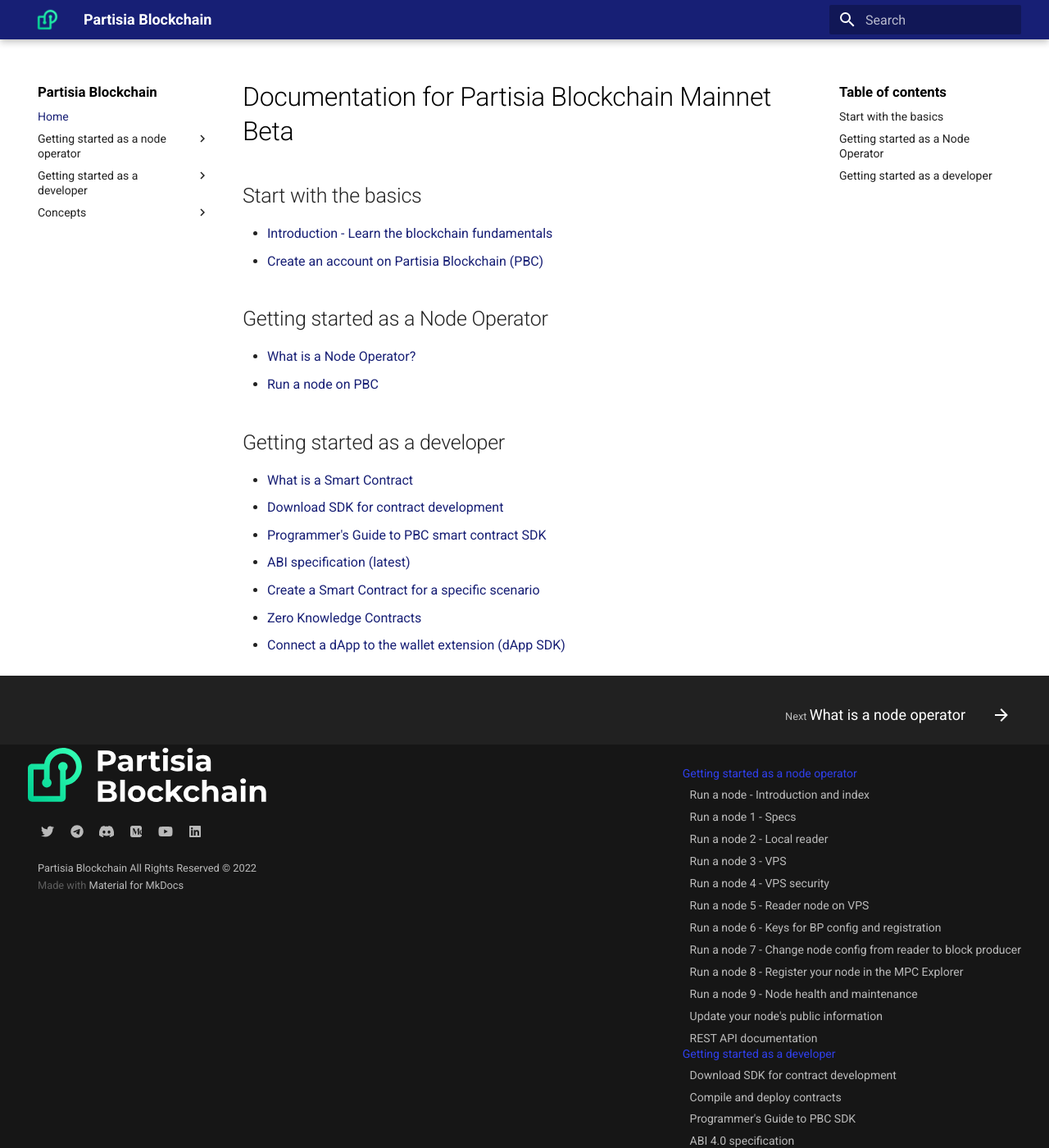
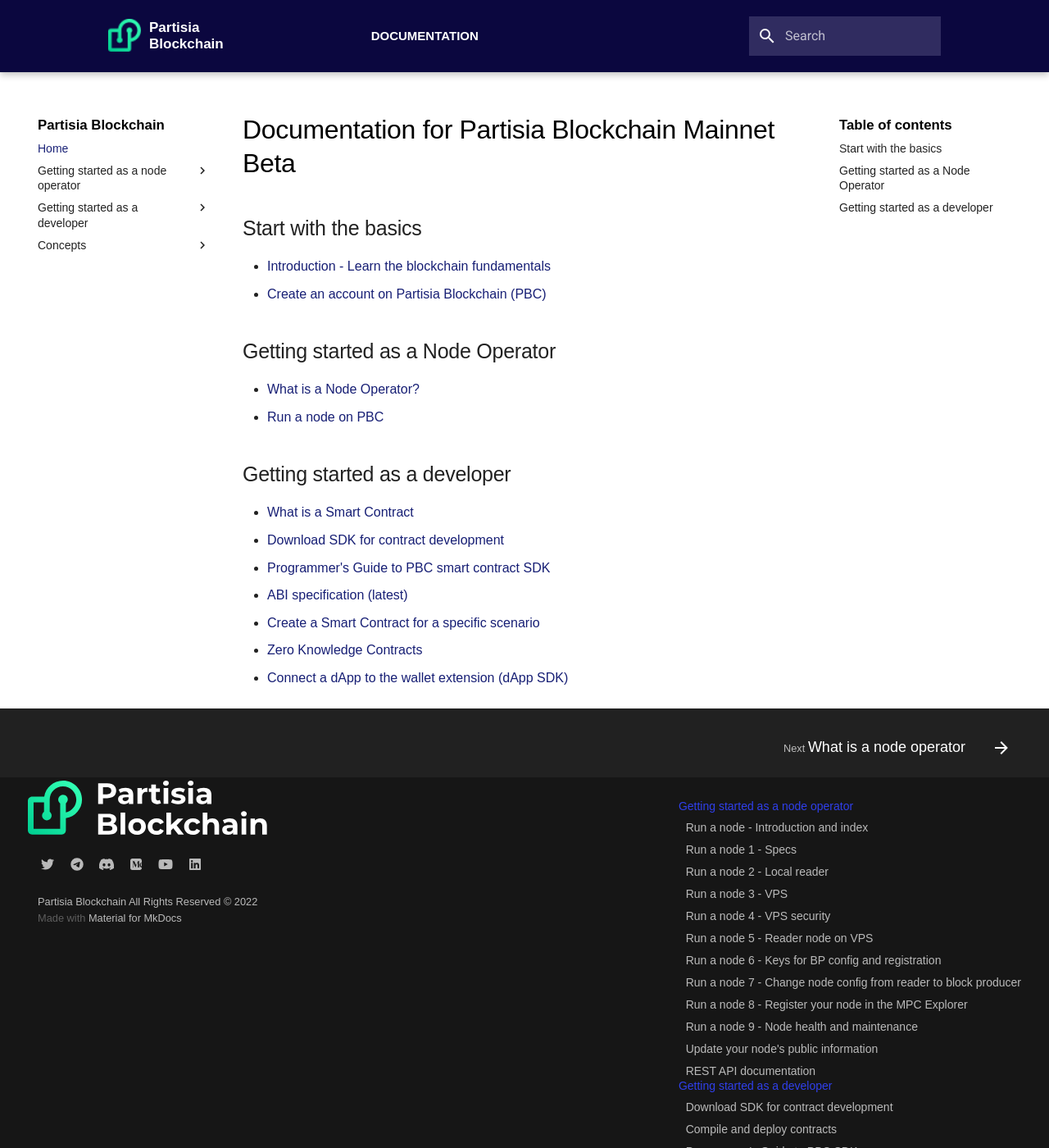
Before and after one commit to 0xSero/partisia-docs, an MkDocs documentation site: the page built from docs/index.md, in a window 1280 px wide and 1400 px high. Shown: the whole window at 82% size. Built offline with MkDocs 1.6.1 and Material for MkDocs 9.7.7, drawn with Linux system fonts in a browser that asks for light colours; some web fonts are replaced; a script that is not in the unit is left out.

Commit message:
chore: header: WIP

```diff
--- a/docs/stylesheets/extra.css
+++ b/docs/stylesheets/extra.css
@@ -46,6 +46,115 @@
     --md-footer-fg-color--lighter: hsla(0, 0%, 100%, 0.3);
     --md-footer-bg-color: rgba(0, 0, 0, 0.87);
     --md-footer-bg-color--dark: rgba(0, 0, 0, 0.32);
+}
+
+@font-face {
+    font-family: "Montserrat";
+    font-style: normal;
+    font-weight: 500;
+    font-display: swap;
+    src: url(https://fonts.gstatic.com/s/montserrat/v24/JTUHjIg1_i6t8kCHKm4532VJOt5-QNFgpCtZ6Hw5aXx-p7K4KLg.woff) format("woff");
+    unicode-range: U+0000-00FF, U+0131, U+0152-0153, U+02BB-02BC, U+02C6, U+02DA,
+        U+02DC, U+2000-206F, U+2074, U+20AC, U+2122, U+2191, U+2193, U+2212, U+2215,
+        U+FEFF, U+FFFD;
+}
+
+body {
+    font-family: "Montserrat", sans-serif !important;
+}
+
+.md-header {
+    background-color: #0b073f;
+    position: -webkit-sticky;
+    position: sticky;
+    padding: 15px 0px;
+    z-index: 4;
+}
+
+.md-header__inner {
+    display: flex;
+    justify-content: space-between;
+    margin: auto;
+    max-width: 80%;
+}
+
+.logo-flex {
+    display: flex;
+    align-items: center;
+}
+
+.logo-flex img {
+    width: 40px;
+    height: 40px;
+}
+
+.logo-text {
+    font-size: 17px;
+    margin-left: 10px;
+    font-family: "Montserrat", sans-serif;
+    padding: 0px;
+    margin-right: 180px;
+}
+
+.icon-flex {
+    display: flex;
+    align-items: center;
+}
+
+.icon-flex label:nth-of-type(1) {
+    margin-right: 30px;
+}
+
+.logo-text p {
+    padding: 0px;
+    line-height: 0.2;
+    font-weight: 900;
+}
+
+.header-link {
+    font-family: "Montserrat", sans-serif;
+}
+
+.md-search {
+    background-color: #302c60;
+}
+
+.md-search__form {
+    background-color: #302c60;
+}
+
+@media (max-width: 1024px) {
+    .header-link {
+        display: none;
+    }
+}
+
+@media (max-width: 365px) {
+    .icon-flex label:nth-of-type(1) {
+        margin-right: 10px;
+    }
+}
+
+@media (max-width: 1100px) {
+    .logo-text {
+        margin-right: 50px;
+    }
+}
+
+@media (max-width: 768px) {
+    .logo-text {
+        margin-right: 120px;
+    }
+}
+
+@media (max-width: 570px) {
+    .md-header__inner {
+        max-width: 95%;
+    }
+
+    .logo-text {
+        margin-right: 0px;
+    }
 }
 
 .md-nav__title {
--- /dev/null
+++ b/overrides/partials/header.html
@@ -0,0 +1,84 @@
+<!DOCTYPE html>
+<html lang="en">
+
+<head>
+  <meta charset="UTF-8" />
+  <meta http-equiv="X-UA-Compatible" content="IE=edge" />
+  <meta name="viewport" content="width=device-width, initial-scale=1.0" />
+  <title>Document</title>
+</head>
+
+<body>
+  <header class="md-header" data-md-component="header">
+    <nav aria-label="Header" class="md-header__inner md-grid">
+      <div class="logo-flex">
+        <a aria-label="Partisia Blockchain" data-md-component="logo" href="https://www.partisiablockchain.com/"
+          title="Partisia Blockchain">
+          <img alt="logo" src="assets/pbclogo.png" />
+        </a>
+        <div class="logo-text">
+          <p>Partisia</p>
+          <p>Blockchain</p>
+        </div>
+        <div class="header-link">
+          <h2>DOCUMENTATION</h2>
+        </div>
+      </div>
+      <div class="icon-flex">
+        <label class="md-header__button md-icon" for="__drawer">
+          <svg viewbox="0 0 24 24" xmlns="http://www.w3.org/2000/svg">
+            <path d="M3 6h18v2H3V6m0 5h18v2H3v-2m0 5h18v2H3v-2Z"></path>
+          </svg>
+        </label>
+        <label class="md-header__button md-icon" for="__search">
+          <svg viewbox="0 0 24 24" xmlns="http://www.w3.org/2000/svg">
+            <path
+              d="M9.5 3A6.5 6.5 0 0 1 16 9.5c0 1.61-.59 3.09-1.56 4.23l.27.27h.79l5 5-1.5 1.5-5-5v-.79l-.27-.27A6.516 6.516 0 0 1 9.5 16 6.5 6.5 0 0 1 3 9.5 6.5 6.5 0 0 1 9.5 3m0 2C7 5 5 7 5 9.5S7 14 9.5 14 14 12 14 9.5 12 5 9.5 5Z">
+            </path>
+          </svg>
+        </label>
+        <div class="md-search" data-md-component="search" role="dialog">
+          <label class="md-search__overlay" for="__search"></label>
+          <div class="md-search__inner" role="search">
+            <form class="md-search__form" name="search">
+              <input aria-label="Search" autocapitalize="off" autocomplete="off" autocorrect="off"
+                class="md-search__input" data-md-component="search-query" name="query" placeholder="Search" required=""
+                spellcheck="false" type="text" />
+              <label class="md-search__icon md-icon" for="__search">
+                <svg viewbox="0 0 24 24" xmlns="http://www.w3.org/2000/svg">
+                  <path
+                    d="M9.5 3A6.5 6.5 0 0 1 16 9.5c0 1.61-.59 3.09-1.56 4.23l.27.27h.79l5 5-1.5 1.5-5-5v-.79l-.27-.27A6.516 6.516 0 0 1 9.5 16 6.5 6.5 0 0 1 3 9.5 6.5 6.5 0 0 1 9.5 3m0 2C7 5 5 7 5 9.5S7 14 9.5 14 14 12 14 9.5 12 5 9.5 5Z">
+                  </path>
+                </svg>
+                <svg viewbox="0 0 24 24" xmlns="http://www.w3.org/2000/svg">
+                  <path d="M20 11v2H8l5.5 5.5-1.42 1.42L4.16 12l7.92-7.92L13.5 5.5 8 11h12Z"></path>
+                </svg>
+              </label>
+              <nav aria-label="Search" class="md-search__options">
+                <button aria-label="Clear" class="md-search__icon md-icon" tabindex="-1" type="reset">
+                  <svg viewbox="0 0 24 24" xmlns="http://www.w3.org/2000/svg">
+                    <path
+                      d="M19 6.41 17.59 5 12 10.59 6.41 5 5 6.41 10.59 12 5 17.59 6.41 19 12 13.41 17.59 19 19 17.59 13.41 12 19 6.41Z">
+                    </path>
+                  </svg>
+                </button>
+              </nav>
+            </form>
+            <div class="md-search__output">
+              <div class="md-search__scrollwrap" data-md-scrollfix="">
+                <div class="md-search-result" data-md-component="search-result">
+                  <div class="md-search-result__meta">
+                    Initializing search
+                  </div>
+                  <ol class="md-search-result__list"></ol>
+                </div>
+              </div>
+            </div>
+          </div>
+        </div>
+      </div>
+    </nav>
+  </header>
+</body>
+
+</html>
```
